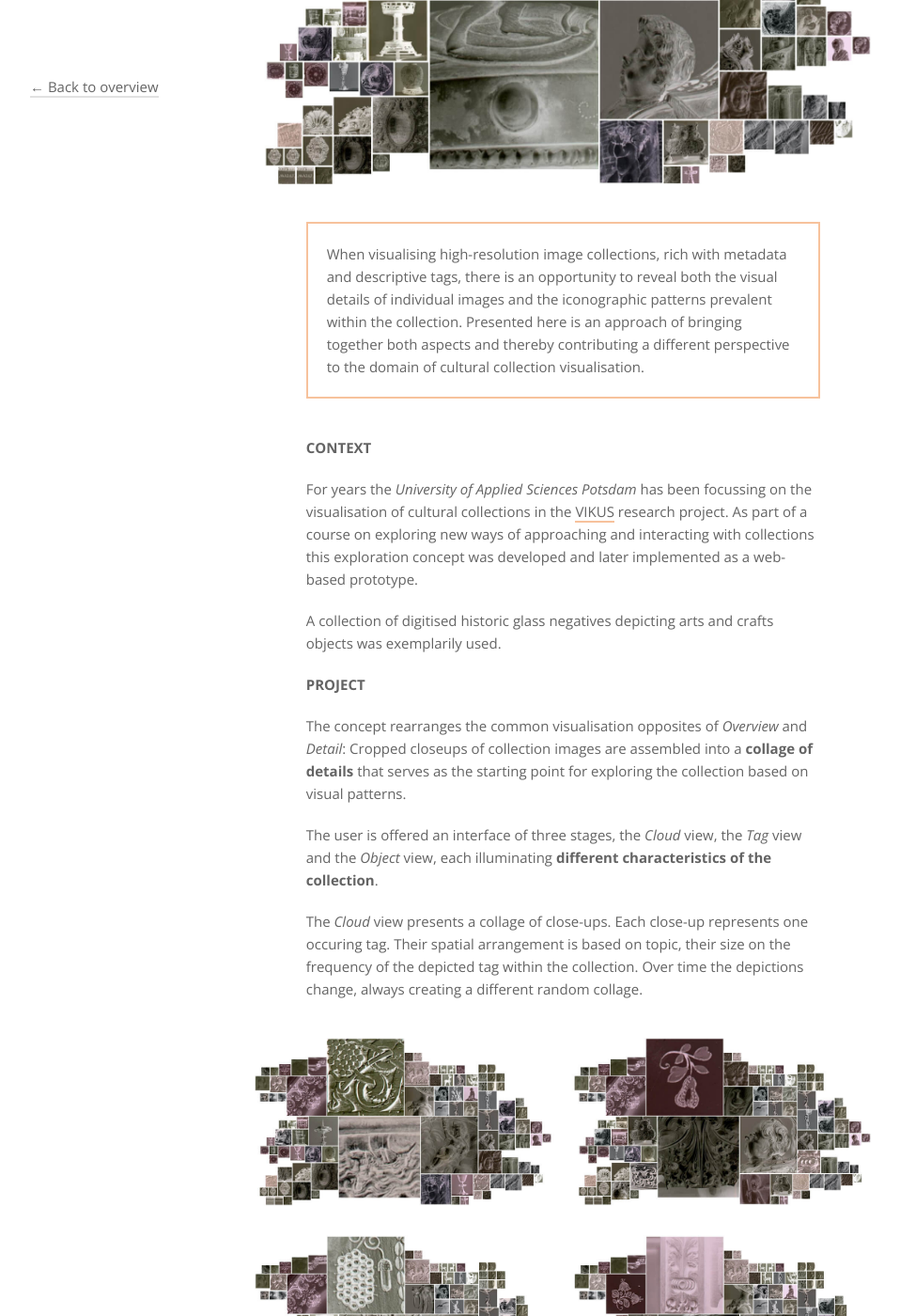
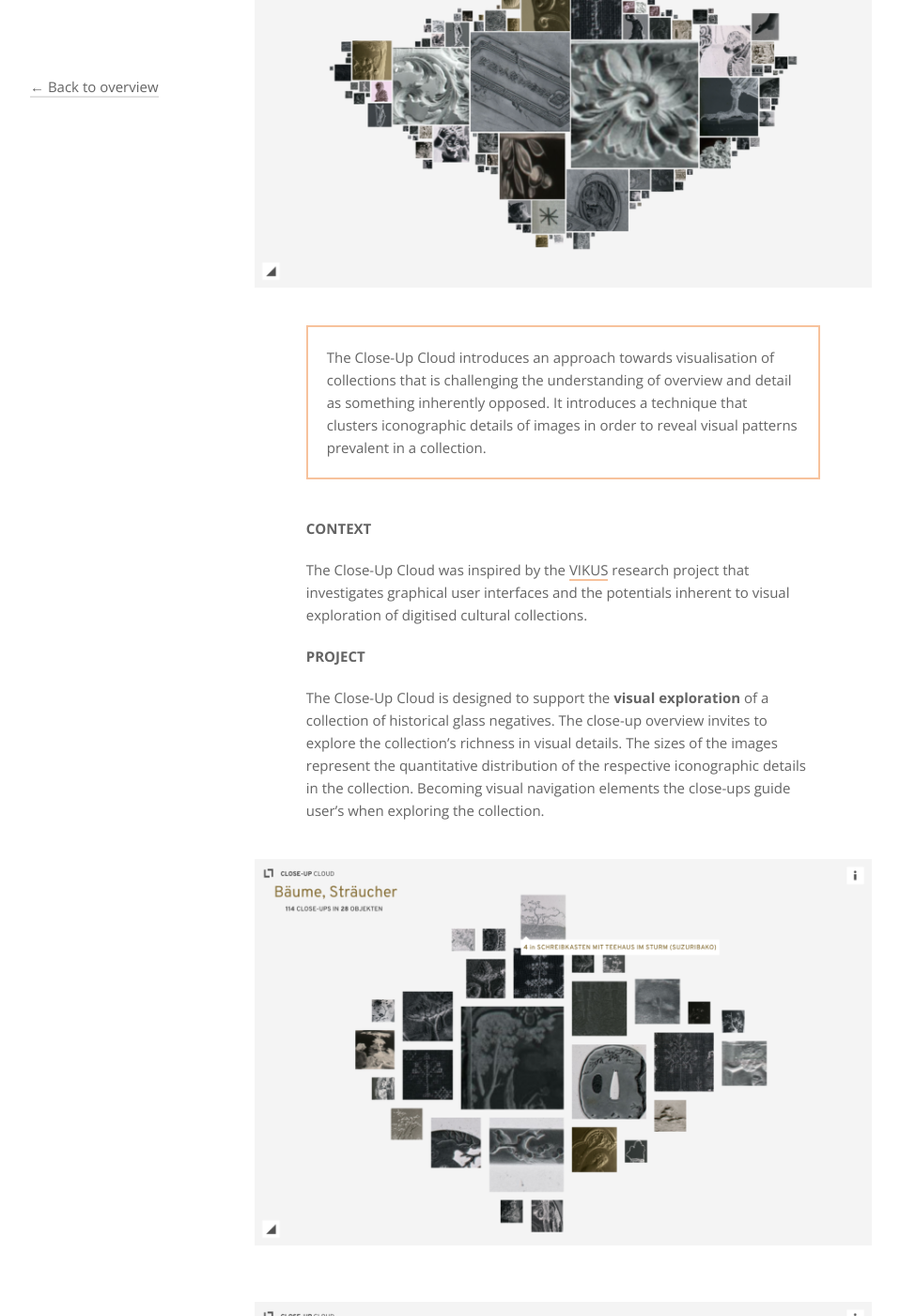
Before and after one commit to dnsos/deinns, a Jekyll site: the page built from _pages/leuchttisch.md, in a window 1280 px wide and 1400 px high, scrolled down 576 px. Shown: the whole window at 94% size, without its empty margins (160-1118 px from the left). Built offline with Jekyll 4.4.1, drawn with Linux system fonts in a browser that asks for light colours; some of the changed text lies outside the part shown.

Commit message:
Update CUC

```diff
--- a/_pages/leuchttisch.md
+++ b/_pages/leuchttisch.md
@@ -1,62 +1,44 @@
 ---
 layout: project
-title: Close-up Cloud
+title: Close-Up Cloud
 subtitle:
 ref: leuchttisch
 permalink: "/close-up-cloud/"
 tag: project
-excerpt: Collection Exploration Concept
-external-link:
-exhibition-link: dh2019.adho.org/
-exhibition-note: Featured as a Short Paper and presentation at DH2019 in Utrecht
-year: 2018
-role: Concept, Design, Web Development
-tools: Pixi.js, D3.js
-team: Pauline Junginger (Research, Concept), Barbara Avila Vissirini (Concept, Design), Anastasia Voloshina (Concept, Design)
-supervision: Prof. Dr. Marian Dörk
+excerpt: Explorative Visualisation
+external-link: uclab.fh-potsdam.de/closeupcloud/
+paper-link: dh2019.adho.org/
+paper-note: Featured at DH2019 in Utrecht
+exhibition-link: www.mkg-hamburg.de/de/ausstellungen/aktuell/das-zweite-original.html
+exhibition-note: Displayed in the "Das zweite Original" exhibition at Museum für Kunst und Gewerbe Hamburg (MKG)
+year: 2018/2019
+role: Concept, Design, Development
+tools: Vue.js, Pixi.js, D3.js
+team: Pauline Junginger, Barbara Avila Vissirini, Anastasia Voloshina, Timo Hausmann, Christopher Pietsch, Sarah Kreiseler, Prof. Dr. Marian Dörk
 color-primary: '#f7c29c'
-order: 4
+order: 6
 ---
 
 {:.m-image__fullwidth}
-![Leuchttisch: Collection]({{site.baseurl}}/img/leuchttisch_intro-cloud.jpg)
+![Close-Up Cloud: Collection]({{site.baseurl}}/img/cuc_1.png)
 
 {:.m-text__highlighted style="border-color: {{ page.color-primary }};"}
-When visualising high-resolution image collections, rich with metadata and descriptive tags, there is an opportunity to reveal both the visual details of individual images and the iconographic patterns prevalent within the collection. Presented here is an approach of bringing together both aspects and thereby contributing a different perspective to the domain of cultural collection visualisation.
+The Close-Up Cloud introduces an approach towards visualisation of collections that is challenging the understanding of overview and detail as something inherently opposed. It introduces a technique that clusters iconographic details of images in order to reveal visual patterns prevalent in a collection.
 
 ## CONTEXT
-For years the _University of Applied Sciences Potsdam_ has been focussing on the visualisation of cultural collections in the [VIKUS](https://uclab.fh-potsdam.de/projects/vikus/) research project. As part of a course on exploring new ways of approaching and interacting with collections this exploration concept was developed and later implemented as a web-based prototype.
-
-A collection of digitised historic glass negatives depicting arts and crafts objects was exemplarily used.
+The Close-Up Cloud was inspired by the [VIKUS](https://uclab.fh-potsdam.de/projects/vikus/) research project that investigates  graphical user interfaces and the potentials inherent to visual exploration of digitised cultural collections.
 
 ## PROJECT
-The concept rearranges the common visualisation opposites of _Overview_ and _Detail_: Cropped closeups of collection images are assembled into a __collage of details__ that serves as the starting point for exploring the collection based on visual patterns.
-
-The user is offered an interface of three stages, the _Cloud_ view, the _Tag_ view and the _Object_ view, each illuminating __different characteristics of the collection__.
-
-The _Cloud_ view presents a collage of close-ups. Each close-up represents one occuring tag. Their spatial arrangement is based on topic, their size on the frequency of the depicted tag within the collection. Over time the depictions change, always creating a different random collage.
+The Close-Up Cloud is designed to support the __visual exploration__ of a collection of historical glass negatives. The close-up overview invites to explore the collection's richness in visual details. The sizes of the images represent the quantitative distribution of the respective iconographic details in the collection. Becoming visual navigation elements the close-ups guide user's when exploring the collection.
 
 {:.m-image__fullwidth}
-![Leuchttisch: Collection Collages]({{site.baseurl}}/img/leuchttisch_general-cloud.jpg)
+![Close-Up Cloud: Selection]({{site.baseurl}}/img/cuc_2.png)
 
-Selecting a close-up, and therefore a tag, opens the _Tag_ view that appears as a traditional image grid, displaying all close-ups referring to the selected tag.
+{:.m-image__fullwidth}
+![Close-Up Cloud: Object View]({{site.baseurl}}/img/cuc_3.png)
 
-{:.m-image__fullwidth .m-image__border}
-![Leuchttisch: Hover Interaction]({{site.baseurl}}/img/leuchttisch_tag-hover.jpg)
+{:.m-image__fullwidth}
+![Close-Up Cloud: Object View, inverted colors]({{site.baseurl}}/img/cuc_4.png)
 
-Selecting a close-up in the _Tag_ view directs to the _Object_ view that allows interactive examination of a specific image by highlighting areas of interest.
-
-{:.m-image__fullwidth .m-image__border}
-![Leuchttisch: Object Hover]({{site.baseurl}}/img/leuchttisch_object_animation.gif)
-
-This view is gradually zoomable, with the full-resolution image and all its visual details being displayed.
-
-{:.m-image__fullwidth .m-image__border}
-![Leuchttisch: Object Zoom]({{site.baseurl}}/img/leuchttisch_object-zoom.jpg)
-
-Selected areas of interest remain highlighted when zooming in.
-
-{:.m-image__fullwidth .m-image__border}
-![Leuchttisch: Object Zoom]({{site.baseurl}}/img/leuchttisch_object-zoom-2.jpg)
-
-All views are interconnected and invite for __serendipitous paths__ through the collection, this way aiming for __unconventional exploration and sense-making__.
+{:.m-image__fullwidth}
+![Close-Up Cloud: Object View, hovered]({{site.baseurl}}/img/cuc_5.png)
```
Also changed, not shown: img/cuc_1.png (added), img/cuc_2.png (added), img/cuc_3.png (added), img/cuc_4.png (added), img/cuc_5.png (added).
